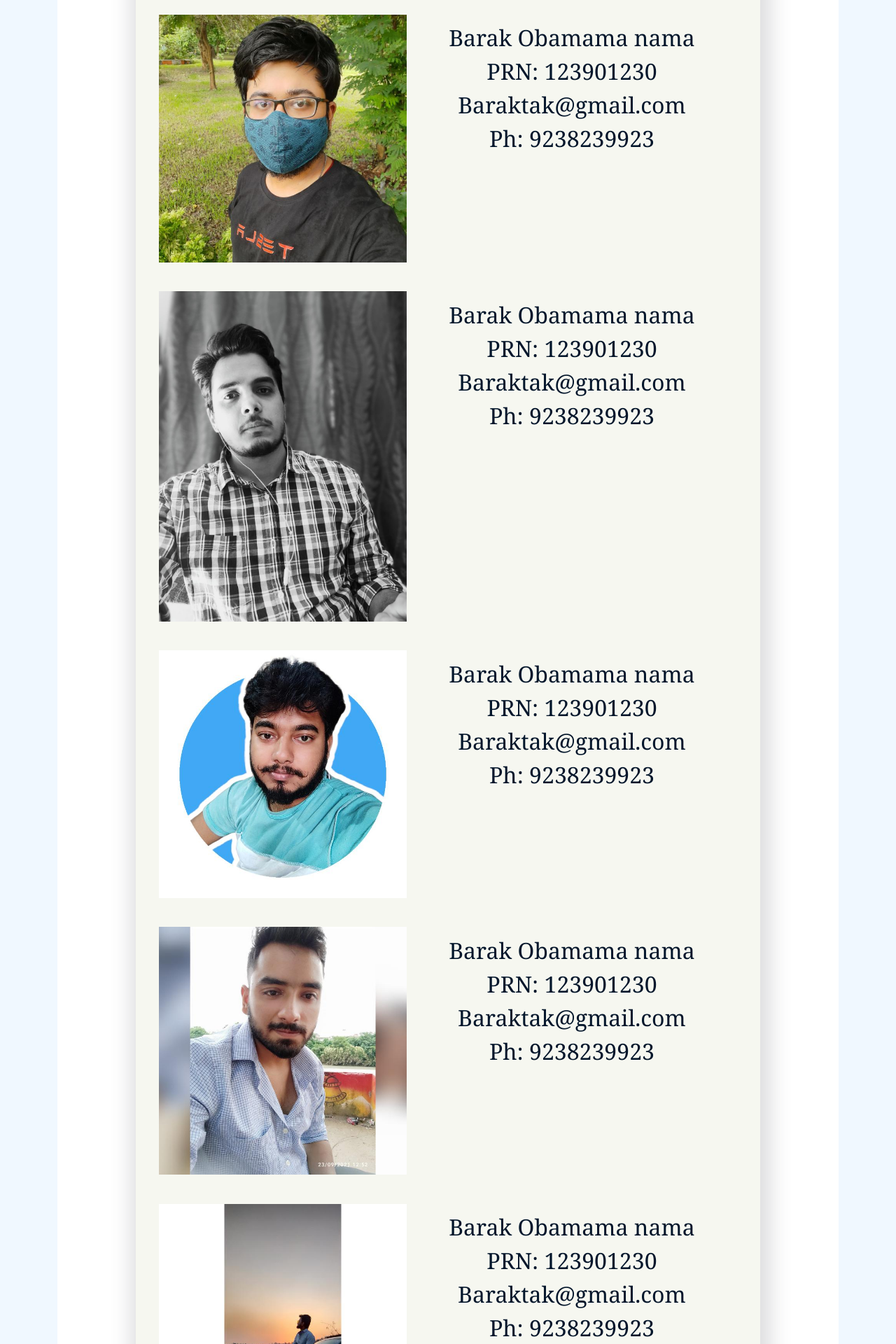
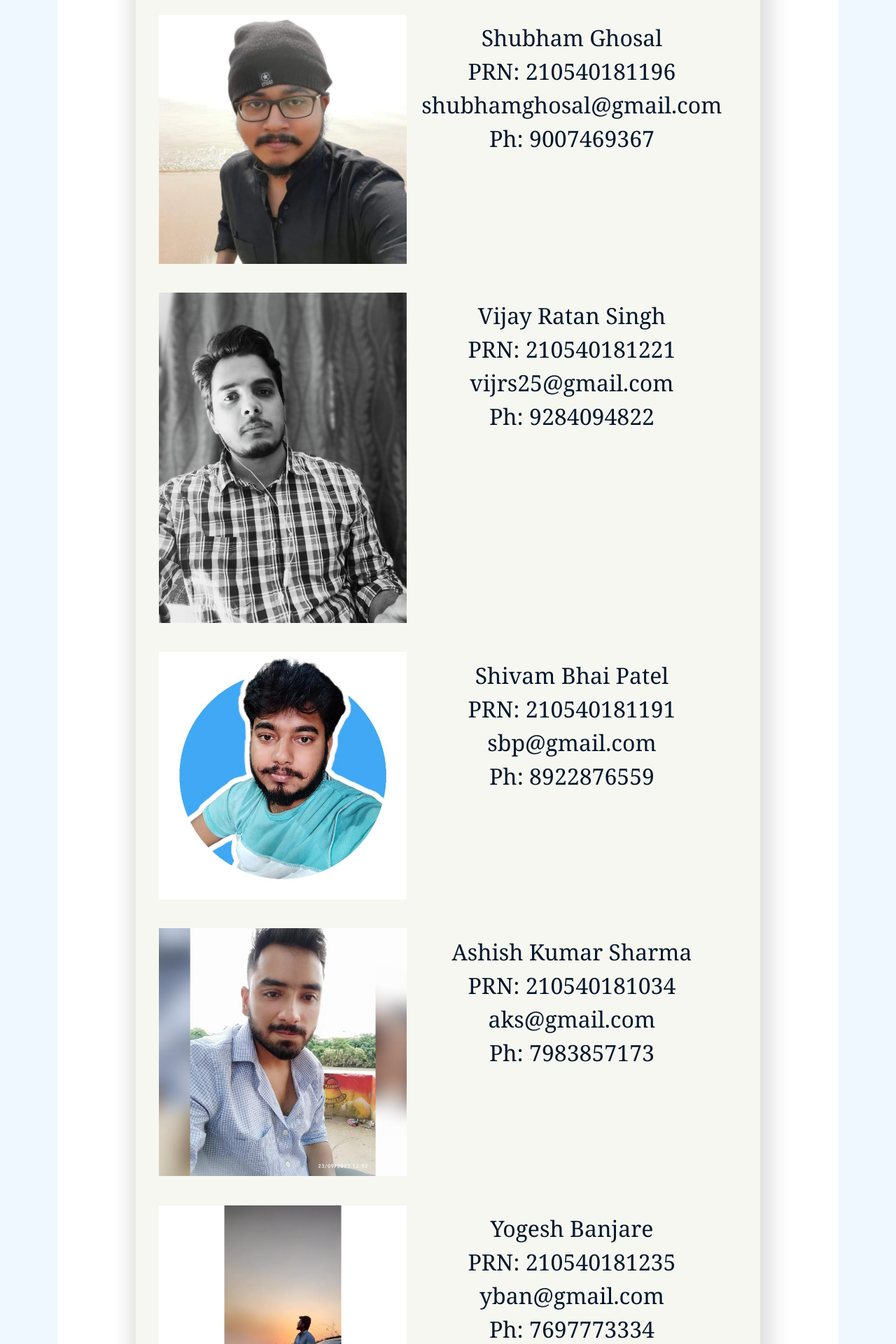
Before and after one commit to shubhamghosal/Jobs_Made_Easy_Portal_CDAC, a React (Create React App) app in the folder src/frontend/: page /about in a window 1280 px wide. Shown: the part 2300-4220 px from the top of the page at 70% size. Built offline with nearby package versions, Linux system fonts and the light colour scheme.

Commit message:
Bugs Fixed

```diff
--- a/src/frontend/src/components/About.js
+++ b/src/frontend/src/components/About.js
@@ -1,6 +1,6 @@
 import React, { useEffect } from "react";
 import logo from '../img/Jobs_Made_Easy.png';
-import shub from '../img/shub.png';
+import shub from '../img/shub.jpeg';
 import vj from '../img/vj.png';
 import shiv from '../img/shiv.png';
 import ashi from '../img/ashi.png';
@@ -11,7 +11,7 @@ import 'aos/dist/aos.css'
 
 function About() {
   useEffect(() => {
-    Aos.init({duration:2500,delay:300});
+    Aos.init({ duration: 2500, delay: 300 });
   }, []);
 
   return (
@@ -42,62 +42,62 @@ function About() {
         <div data-aos="fade-left" className="team f1">
           <div className="title">Team</div>
           <div data-aos="fade-left" className="teamcard">
-                  <img src={shub} alt="name"/>
+            <img src={shub} alt="name" />
 
             <div className="teamcont">
               <ul>
-                         <li>Barak Obamama nama</li>
-                         <li>PRN: 123901230</li>
-                         <li>Baraktak@gmail.com</li>
-                         <li>Ph: 9238239923</li>
+                <li>Shubham Ghosal</li>
+                <li>PRN: 210540181196</li>
+                <li>shubhamghosal@gmail.com</li>
+                <li>Ph: 9007469367</li>
               </ul>
             </div>
           </div>
           <div data-aos="fade-right" className="teamcard">
-              <img src={vj} alt="name"/>
+            <img src={vj} alt="name" />
 
             <div className="teamcont">
               <ul>
-                   <li>Barak Obamama nama</li>
-                   <li>PRN: 123901230</li>
-                   <li>Baraktak@gmail.com</li>
-                   <li>Ph: 9238239923</li>
+                <li>Vijay Ratan Singh</li>
+                <li>PRN: 210540181221</li>
+                <li>vijrs25@gmail.com</li>
+                <li>Ph: 9284094822</li>
               </ul>
             </div>
           </div>
           <div data-aos="fade-left" className="teamcard">
-          <img src={shiv} alt="name"/>
+            <img src={shiv} alt="name" />
 
             <div className="teamcont">
               <ul>
-                 <li>Barak Obamama nama</li>
-                 <li>PRN: 123901230</li>
-                 <li>Baraktak@gmail.com</li>
-                 <li>Ph: 9238239923</li>
+                <li>Shivam Bhai Patel</li>
+                <li>PRN: 210540181191</li>
+                <li>sbp@gmail.com</li>
+                <li>Ph: 8922876559</li>
               </ul>
             </div>
           </div>
           <div data-aos="fade-right" className="teamcard">
-    <img src={ashi} alt="name"/>
+            <img src={ashi} alt="name" />
 
             <div className="teamcont">
               <ul>
-           <li>Barak Obamama nama</li>
-           <li>PRN: 123901230</li>
-           <li>Baraktak@gmail.com</li>
-           <li>Ph: 9238239923</li>
+                <li>Ashish Kumar Sharma</li>
+                <li>PRN: 210540181034</li>
+                <li>aks@gmail.com</li>
+                <li>Ph: 7983857173</li>
               </ul>
             </div>
           </div>
           <div data-aos="fade-right" className="teamcard">
-                  <img src={yog} alt="name"/>
+            <img src={yog} alt="name" />
 
             <div className="teamcont">
               <ul>
-                         <li>Barak Obamama nama</li>
-                         <li>PRN: 123901230</li>
-                         <li>Baraktak@gmail.com</li>
-                         <li>Ph: 9238239923</li>
+                <li>Yogesh Banjare</li>
+                <li>PRN: 210540181235</li>
+                <li>yban@gmail.com</li>
+                <li>Ph: 7697773334</li>
               </ul>
             </div>
           </div>
```
Also changed, not shown: src/frontend/src/img/shub.jpeg (added), src/frontend/src/img/shub.png (deleted). Lines whose indentation alone changed are shown as unchanged.
